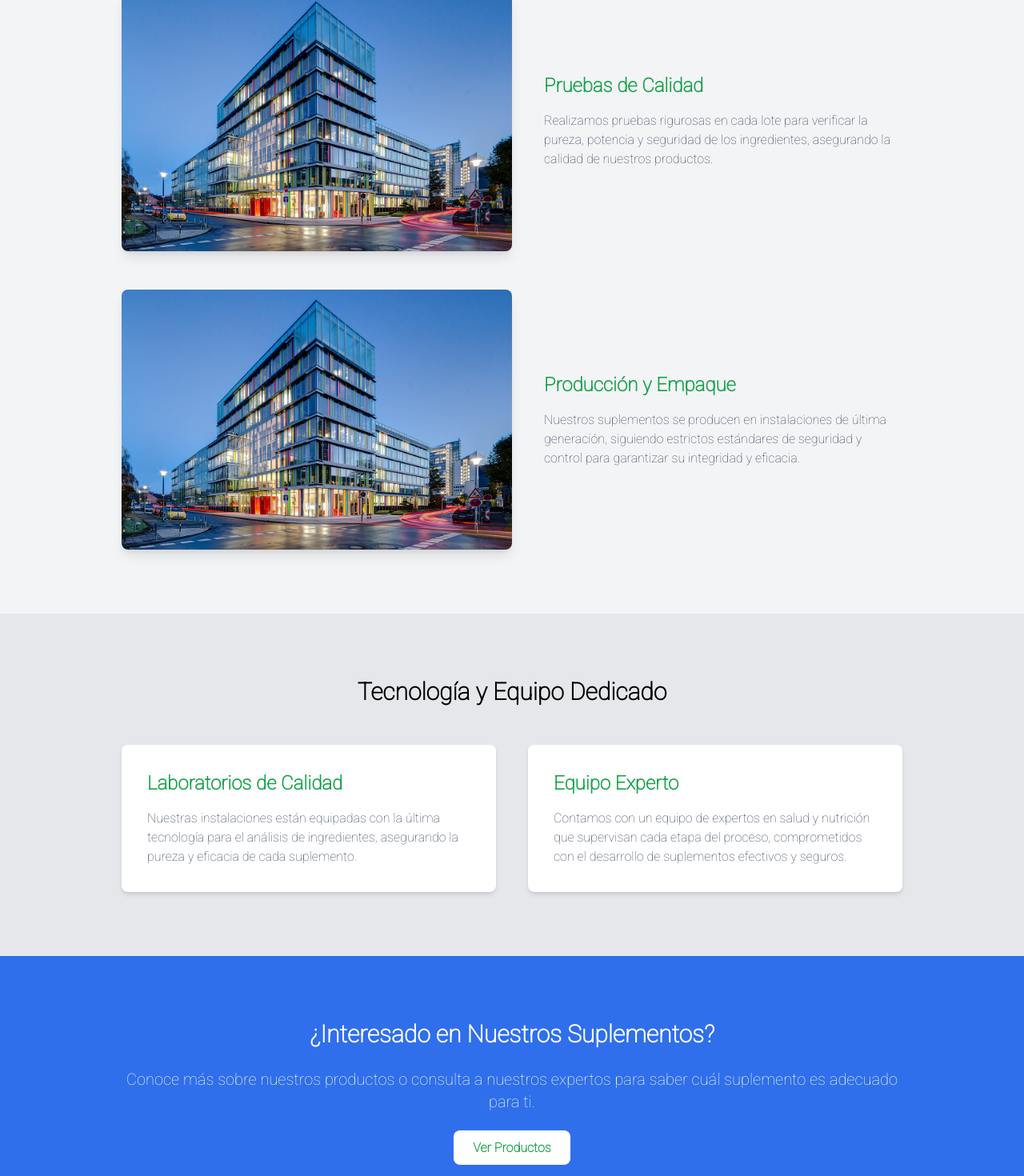
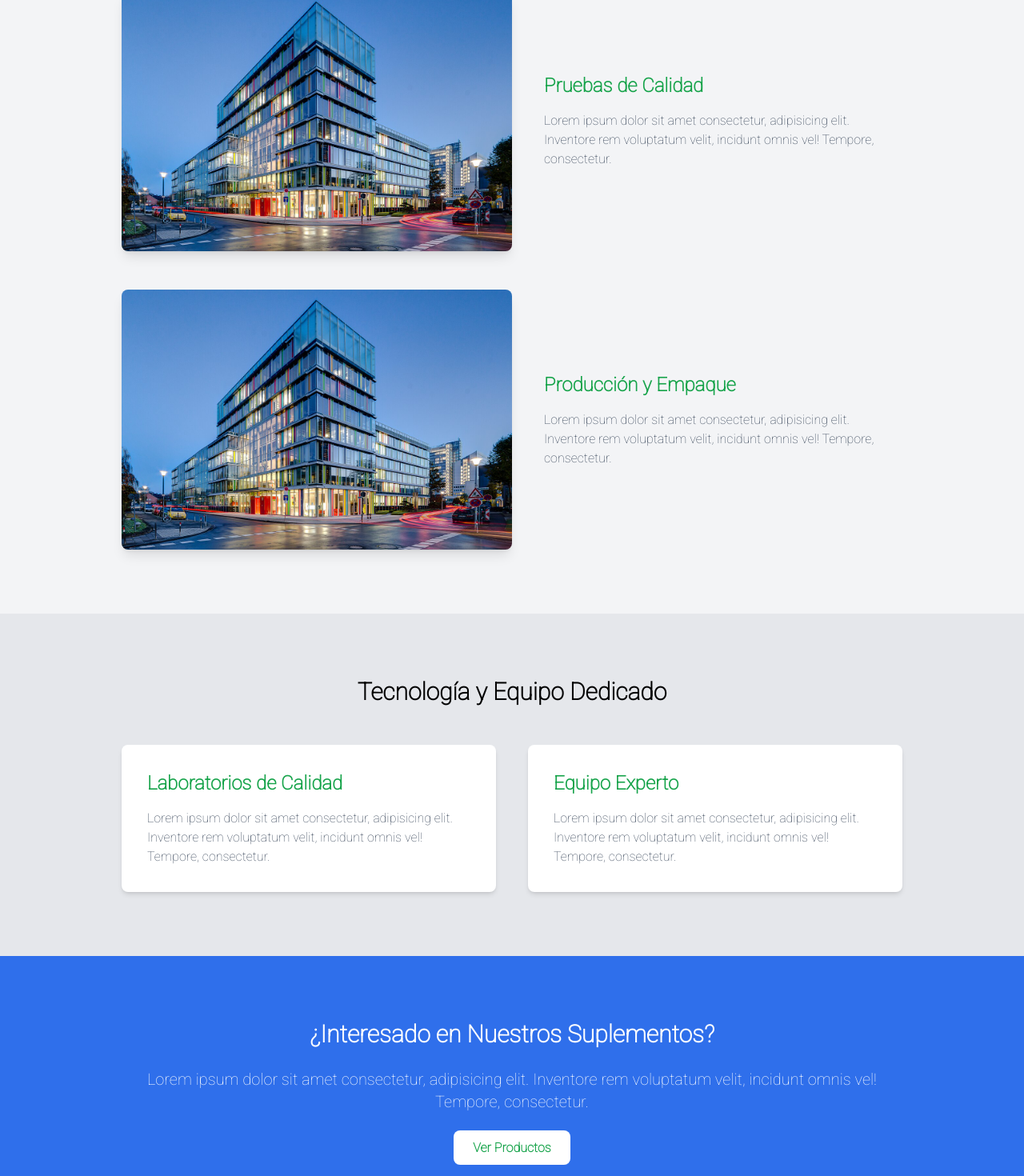
Before and after one commit to richard2703/aion-web, a Next.js app: page /products in a window 1280 px wide. Shown: the part 1246-2716 px from the top of the page at 80% size. Built offline with nearby package versions, Linux system fonts and the light colour scheme.

Commit message:
refactor: textos

```diff
--- a/app/products/page.tsx
+++ b/app/products/page.tsx
@@ -6,25 +6,25 @@ export default function page() {
     {
       title: "Investigación de Ingredientes",
       description:
-        "Analizamos las últimas investigaciones científicas para seleccionar ingredientes de alta calidad y efectividad comprobada, asegurando la seguridad y los beneficios de cada suplemento.",
+        "Lorem ipsum dolor sit amet consectetur, adipisicing elit. Inventore rem voluptatum velit, incidunt omnis vel! Tempore, consectetur.",
       image: "/Münster.jpg",
     },
     {
       title: "Formulación Precisa",
       description:
-        "Nuestros expertos en nutrición y salud formulan cuidadosamente cada suplemento, equilibrando dosis y combinaciones para maximizar los efectos deseados.",
+        "Lorem ipsum dolor sit amet consectetur, adipisicing elit. Inventore rem voluptatum velit, incidunt omnis vel! Tempore, consectetur.",
       image: "/Münster.jpg",
     },
     {
       title: "Pruebas de Calidad",
       description:
-        "Realizamos pruebas rigurosas en cada lote para verificar la pureza, potencia y seguridad de los ingredientes, asegurando la calidad de nuestros productos.",
+        "Lorem ipsum dolor sit amet consectetur, adipisicing elit. Inventore rem voluptatum velit, incidunt omnis vel! Tempore, consectetur.",
       image: "/Münster.jpg",
     },
     {
       title: "Producción y Empaque",
       description:
-        "Nuestros suplementos se producen en instalaciones de última generación, siguiendo estrictos estándares de seguridad y control para garantizar su integridad y eficacia.",
+        "Lorem ipsum dolor sit amet consectetur, adipisicing elit. Inventore rem voluptatum velit, incidunt omnis vel! Tempore, consectetur.",
       image: "/Münster.jpg",
     },
   ];
@@ -89,9 +89,9 @@ export default function page() {
                 Laboratorios de Calidad
               </h3>
               <p className="text-slate-700">
-                Nuestras instalaciones están equipadas con la última tecnología
-                para el análisis de ingredientes, asegurando la pureza y
-                eficacia de cada suplemento.
+                Lorem ipsum dolor sit amet consectetur, adipisicing elit.
+                Inventore rem voluptatum velit, incidunt omnis vel! Tempore,
+                consectetur.
               </p>
             </div>
             <div className="bg-white p-8 rounded-lg shadow-md">
@@ -99,9 +99,9 @@ export default function page() {
                 Equipo Experto
               </h3>
               <p className="text-slate-700">
-                Contamos con un equipo de expertos en salud y nutrición que
-                supervisan cada etapa del proceso, comprometidos con el
-                desarrollo de suplementos efectivos y seguros.
+                Lorem ipsum dolor sit amet consectetur, adipisicing elit.
+                Inventore rem voluptatum velit, incidunt omnis vel! Tempore,
+                consectetur.
               </p>
             </div>
           </div>
@@ -115,8 +115,8 @@ export default function page() {
             ¿Interesado en Nuestros Suplementos?
           </h2>
           <p className="text-xl mb-8">
-            Conoce más sobre nuestros productos o consulta a nuestros expertos
-            para saber cuál suplemento es adecuado para ti.
+            Lorem ipsum dolor sit amet consectetur, adipisicing elit. Inventore
+            rem voluptatum velit, incidunt omnis vel! Tempore, consectetur.
           </p>
           <a
             href="#"
```
